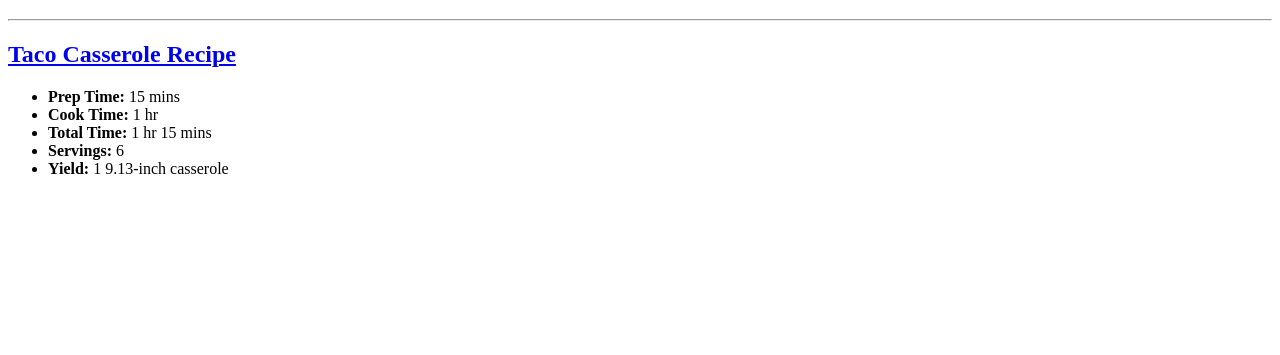
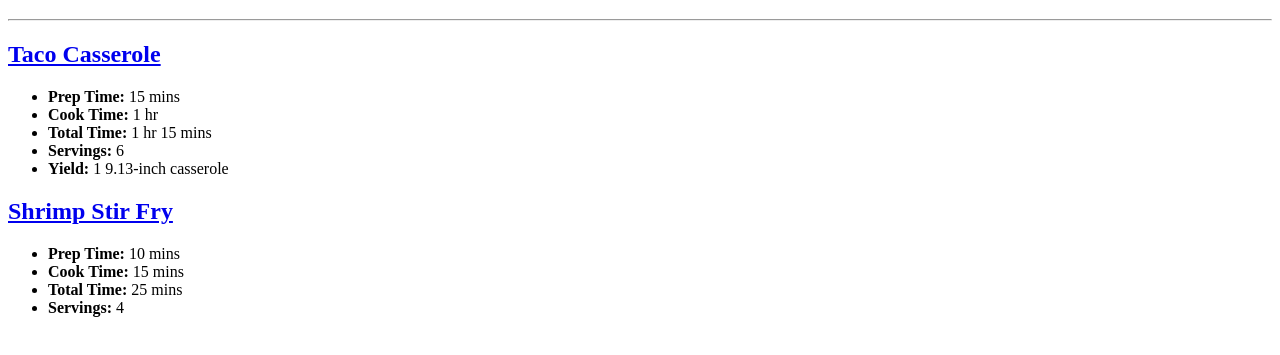
Before and after one commit to misckiua/odin-recipes, a plain HTML site: page index.html in a window 1280 px wide. Shown: the part 61-416 px from the top of the page. Drawn offline with Linux system fonts and the light colour scheme.

Commit message:
Add shrimp stir fry recipe
- Create shrimp-stir-fry.html with standard boilerplate.
- Edit index.html to include shrimp stir fry recipe.

```diff
--- a/index.html
+++ b/index.html
@@ -7,7 +7,7 @@
 <body>
     <h1>Odin Recipes</h1>
     <hr>
-    <h2><a href="recipes/taco-casserole.html">Taco Casserole Recipe</a></h2>
+    <h2><a href="recipes/taco-casserole.html">Taco Casserole</a></h2>
     <ul>
         <li><b>Prep Time:</b> 15 mins</li>
         <li><b>Cook Time:</b> 1 hr</li>
@@ -15,5 +15,12 @@
         <li><b>Servings:</b> 6</li>
         <li><b>Yield:</b> 1 9.13-inch casserole</li>
     </ul>
+    <h2><a href="recipes/shrimp-stir-fry.html">Shrimp Stir Fry</a></h2>
+    <ul>
+        <li><b>Prep Time:</b> 10 mins</li>
+        <li><b>Cook Time:</b> 15 mins</li>
+        <li><b>Total Time:</b> 25 mins</li>
+        <li><b>Servings:</b> 4</li>
+    </ul>
 </body>
 </html>
```
Also changed, not shown: recipes/shrimp-stir-fry.html (added, +11 -0 lines).
